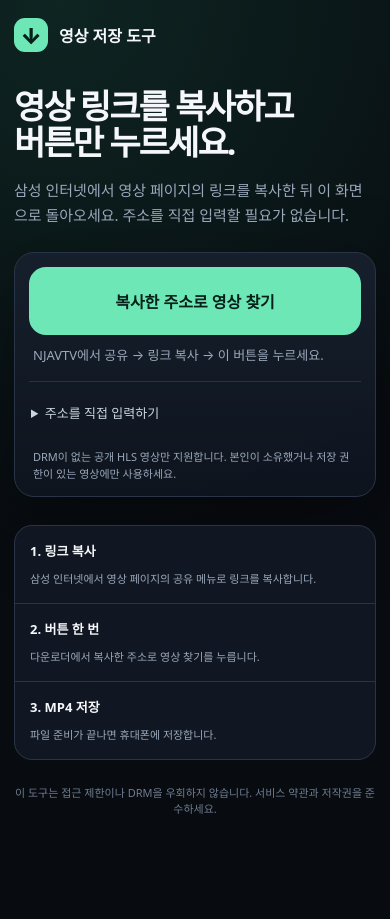
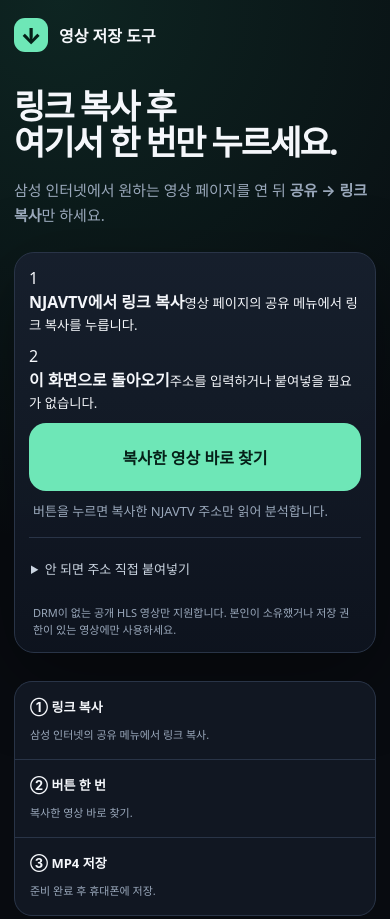
Before and after one commit to newwonwoo/downloader, a plain HTML site: page index.html in a window 390 px wide. Shown: the top 919 px of the page. Before the commit the page ends 856 px from the top, so only its background shows below. Drawn offline with Linux system fonts and the light colour scheme; no server answers.

Commit message:
feat(ux): apply two-step Samsung mobile flow

```diff
--- a/index.html
+++ b/index.html
@@ -1,40 +1,12 @@
 <!doctype html>
-<html lang="ko">
-<head>
-  <meta charset="utf-8" />
-  <meta name="viewport" content="width=device-width,initial-scale=1,viewport-fit=cover" />
-  <meta name="robots" content="noindex,nofollow,noarchive" />
-  <meta name="theme-color" content="#080b10" />
-  <title>영상 저장 도구</title>
-  <link rel="stylesheet" href="./styles.css" />
-  <style>[hidden]{display:none!important}.native-link{display:inline-flex;align-items:center;justify-content:center;text-decoration:none;font-family:inherit}</style>
-</head>
-<body>
-<main class="shell">
-<header class="top"><div class="brand"><span class="mark" aria-hidden="true">↓</span>영상 저장 도구</div><div class="privacy">완성 파일을 임시 보관합니다</div></header>
-<section>
-<h1>영상 링크를 복사하고<br />버튼만 누르세요.</h1>
-<p class="lead">삼성 인터넷에서 영상 페이지의 링크를 복사한 뒤 이 화면으로 돌아오세요. 주소를 직접 입력할 필요가 없습니다.</p>
-<div class="workspace">
-  <div class="mobile-entry">
-    <button id="pasteAnalyzeButton" class="paste-primary" type="button">복사한 주소로 영상 찾기</button>
-    <p id="pasteHint" class="paste-hint">NJAVTV에서 공유 → 링크 복사 → 이 버튼을 누르세요.</p>
-  </div>
-  <details class="manual-entry"><summary>주소를 직접 입력하기</summary>
-    <form id="analyzeForm" class="urlbox">
-      <input id="pageUrl" type="url" inputmode="url" autocomplete="off" spellcheck="false" aria-label="영상 페이지 주소" placeholder="https://njavtv.com/..." required />
-      <button id="analyzeButton" class="primary" type="submit">영상 찾기</button>
-    </form>
-  </details>
-  <div class="help"><span>DRM이 없는 공개 HLS 영상만 지원합니다. 본인이 소유했거나 저장 권한이 있는 영상에만 사용하세요.</span></div>
-  <div id="status" class="status" aria-live="polite"><div class="statusrow"><div class="spinner" aria-hidden="true"></div><div><strong id="statusTitle">페이지를 분석하고 있습니다</strong><span id="statusText">재생 주소와 화질을 확인합니다.</span></div></div></div>
-  <div id="error" class="error" role="alert"></div>
-  <div id="helperPanel" class="helper-panel" hidden><h3>서버에서 이 영상 페이지를 읽지 못했습니다</h3><p>이 경우에만 고급 추출 기능을 사용할 수 있습니다.</p><button id="copyHelper" type="button">고급 추출 코드 복사</button></div>
-  <div id="result" class="result"><div class="videohead"><h2 id="videoTitle"></h2><span id="videoCode" class="code"></span></div><div id="streams" class="streams"></div><div id="download" class="download"><div class="downloadtop"><strong id="downloadTitle">저장 준비</strong><span id="downloadPercent">0%</span></div><div class="progress"><div id="progressBar" class="bar"></div></div><div id="downloadMessage" class="downloadmsg">목록을 확인하고 있습니다.</div></div></div>
-</div>
-<div class="facts"><div class="fact"><strong>1. 링크 복사</strong><span>삼성 인터넷에서 영상 페이지의 공유 메뉴로 링크를 복사합니다.</span></div><div class="fact"><strong>2. 버튼 한 번</strong><span>다운로더에서 복사한 주소로 영상 찾기를 누릅니다.</span></div><div class="fact"><strong>3. MP4 저장</strong><span>파일 준비가 끝나면 휴대폰에 저장합니다.</span></div></div>
-</section>
-<footer>이 도구는 접근 제한이나 DRM을 우회하지 않습니다. 서비스 약관과 저작권을 준수하세요.</footer>
-</main>
-<script src="./gateway.js?v=single-path-v1"></script><script src="./app.js?v=mobile-entry-v1"></script><script src="./file-job-client.js?v=complete-file-v3"></script>
-</body></html>
+<html lang="ko"><head><meta charset="utf-8" /><meta name="viewport" content="width=device-width,initial-scale=1,viewport-fit=cover" /><meta name="robots" content="noindex,nofollow,noarchive" /><meta name="theme-color" content="#080b10" /><title>영상 저장 도구</title><link rel="stylesheet" href="./styles.css" /><style>[hidden]{display:none!important}.native-link{display:inline-flex;align-items:center;justify-content:center;text-decoration:none;font-family:inherit}</style></head>
+<body><main class="shell"><header class="top"><div class="brand"><span class="mark" aria-hidden="true">↓</span>영상 저장 도구</div><div class="privacy">완성 파일을 임시 보관합니다</div></header><section>
+<h1>링크 복사 후<br />여기서 한 번만 누르세요.</h1><p class="lead">삼성 인터넷에서 원하는 영상 페이지를 연 뒤 <strong>공유 → 링크 복사</strong>만 하세요.</p><div class="workspace"><div class="mobile-entry">
+<div class="entry-step"><span>1</span><div><strong>NJAVTV에서 링크 복사</strong><small>영상 페이지의 공유 메뉴에서 링크 복사를 누릅니다.</small></div></div><div class="entry-step"><span>2</span><div><strong>이 화면으로 돌아오기</strong><small>주소를 입력하거나 붙여넣을 필요가 없습니다.</small></div></div>
+<button id="pasteAnalyzeButton" class="paste-primary" type="button">복사한 영상 바로 찾기</button><p id="pasteHint" class="paste-hint">버튼을 누르면 복사한 NJAVTV 주소만 읽어 분석합니다.</p></div>
+<details id="manualEntry" class="manual-entry"><summary>안 되면 주소 직접 붙여넣기</summary><form id="analyzeForm" class="urlbox"><input id="pageUrl" type="url" inputmode="url" autocomplete="off" spellcheck="false" aria-label="영상 페이지 주소" placeholder="https://njavtv.com/..." required /><button id="analyzeButton" class="primary" type="submit">영상 찾기</button></form></details>
+<div class="help"><span>DRM이 없는 공개 HLS 영상만 지원합니다. 본인이 소유했거나 저장 권한이 있는 영상에만 사용하세요.</span></div><div id="status" class="status" aria-live="polite"><div class="statusrow"><div class="spinner" aria-hidden="true"></div><div><strong id="statusTitle">페이지를 분석하고 있습니다</strong><span id="statusText">재생 주소와 화질을 확인합니다.</span></div></div></div><div id="error" class="error" role="alert"></div>
+<div id="helperPanel" class="helper-panel" hidden><h3>일반 분석으로 재생 주소를 찾지 못했습니다</h3><p>고급 추출은 문제 해결용입니다. 평소에는 사용할 필요가 없습니다.</p><button id="copyHelper" type="button">고급 추출 코드 복사</button></div>
+<div id="result" class="result"><div class="videohead"><h2 id="videoTitle"></h2><span id="videoCode" class="code"></span></div><div id="streams" class="streams"></div><div id="download" class="download"><div class="downloadtop"><strong id="downloadTitle">저장 준비</strong><span id="downloadPercent">0%</span></div><div class="progress"><div id="progressBar" class="bar"></div></div><div id="downloadMessage" class="downloadmsg">목록을 확인하고 있습니다.</div></div></div></div>
+<div class="facts"><div class="fact"><strong>① 링크 복사</strong><span>삼성 인터넷의 공유 메뉴에서 링크 복사.</span></div><div class="fact"><strong>② 버튼 한 번</strong><span>복사한 영상 바로 찾기.</span></div><div class="fact"><strong>③ MP4 저장</strong><span>준비 완료 후 휴대폰에 저장.</span></div></div></section><footer>이 도구는 접근 제한이나 DRM을 우회하지 않습니다. 서비스 약관과 저작권을 준수하세요.</footer></main>
+<script src="./gateway.js?v=single-path-v1"></script><script src="./app.js?v=mobile-entry-v2"></script><script src="./file-job-client.js?v=complete-file-v3"></script></body></html>
```
